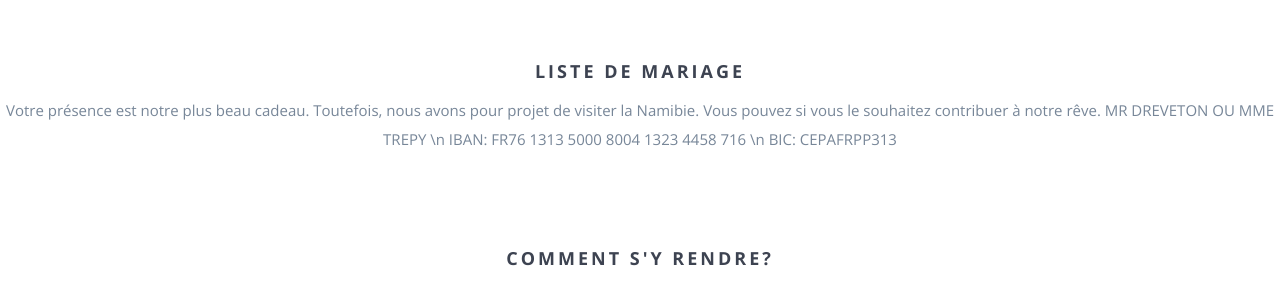
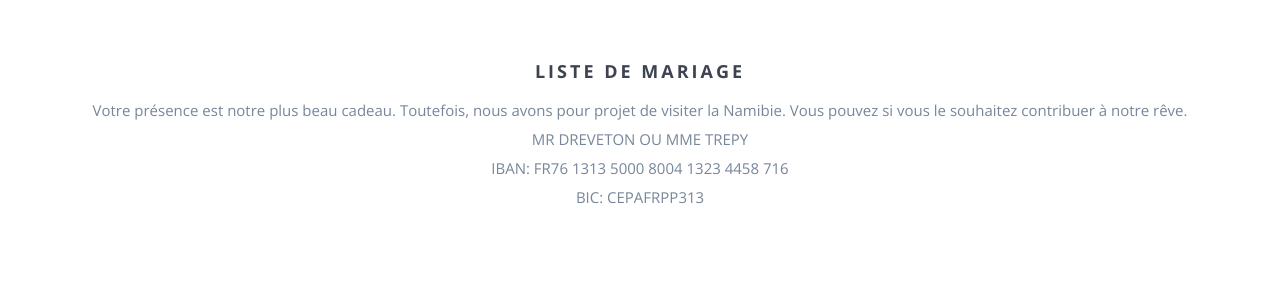
Before and after one commit to mdreveton/wedding, a website: page 4befbdfbc94bd1520672d4421b443c62ef7b5c0a/index.html in a window 1280 px wide. Shown: the part 2436-2718 px from the top of the page. Drawn offline with nearby package versions, Linux system fonts and the light colour scheme; some packages are replaced by stand-ins of ours; files whose address does not match are found by name.

Commit message:
update saut de ligne

```diff
--- a/4befbdfbc94bd1520672d4421b443c62ef7b5c0a/index.html
+++ b/4befbdfbc94bd1520672d4421b443c62ef7b5c0a/index.html
@@ -280,12 +280,12 @@ Plus d’informations sur le site de l’office de tourisme de la région: <a hr
 <section id="cadeaux" class="hidden-sm hidden-xs">
     <div class="text-center">
         <h3>Liste de mariage</h5>
-        <p>Votre présence est notre plus beau cadeau. Toutefois, nous avons pour projet de visiter la Namibie. Vous pouvez si vous le souhaitez contribuer à notre rêve.
-
-MR DREVETON OU MME TREPY \n
-IBAN: FR76 1313 5000 8004 1323 4458 716 \n
-BIC: CEPAFRPP313</p>
-    </div>
+        <p>Votre présence est notre plus beau cadeau. Toutefois, nous avons pour projet de visiter la Namibie. Vous pouvez si vous le souhaitez contribuer à notre rêve. <BR>
+MR DREVETON OU MME TREPY <BR>
+IBAN: FR76 1313 5000 8004 1323 4458 716 <BR>
+BIC: CEPAFRPP313
+</p>
+</div>
 </section>
 
 <section id="map" class="section-padding">
```
